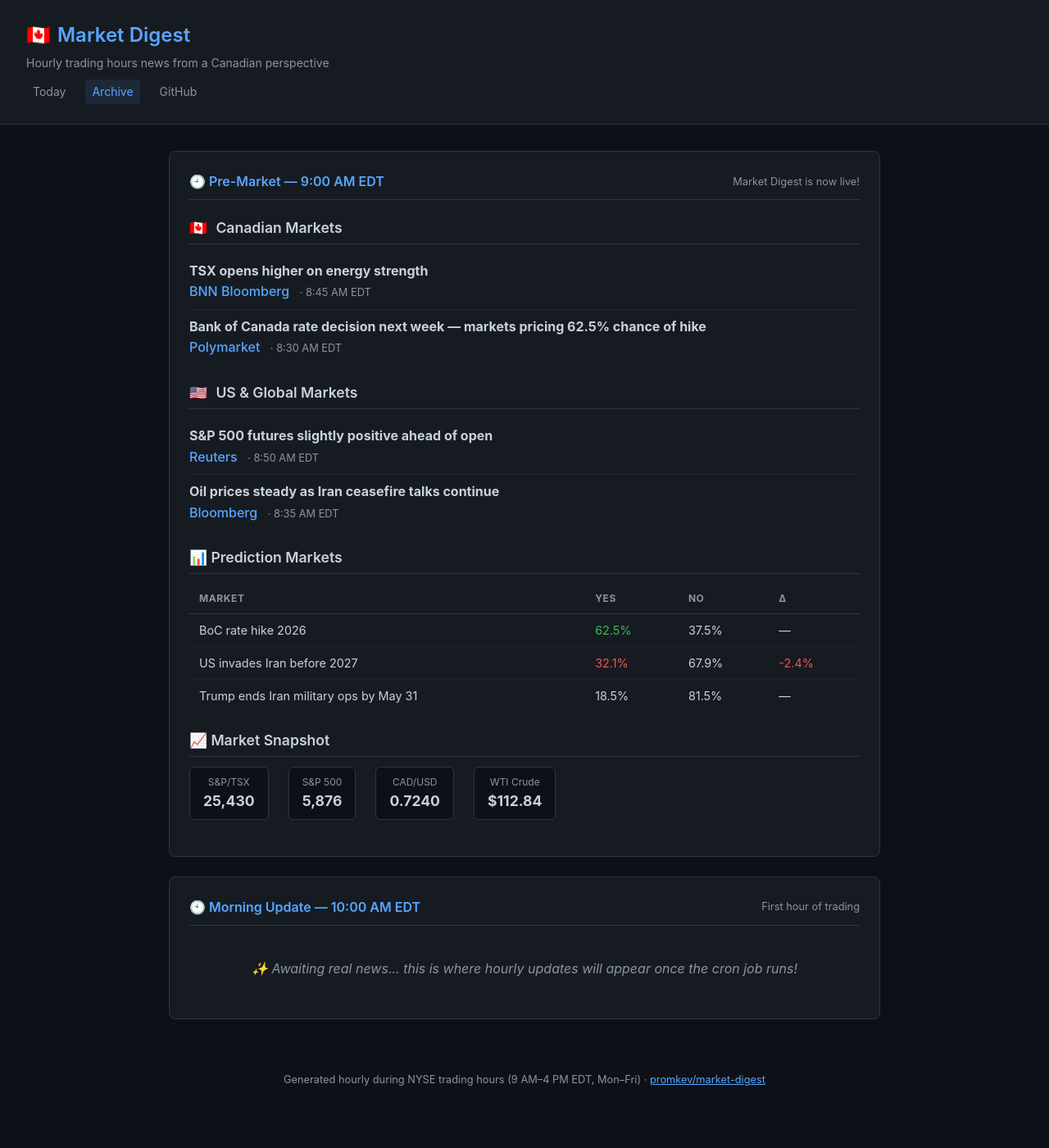
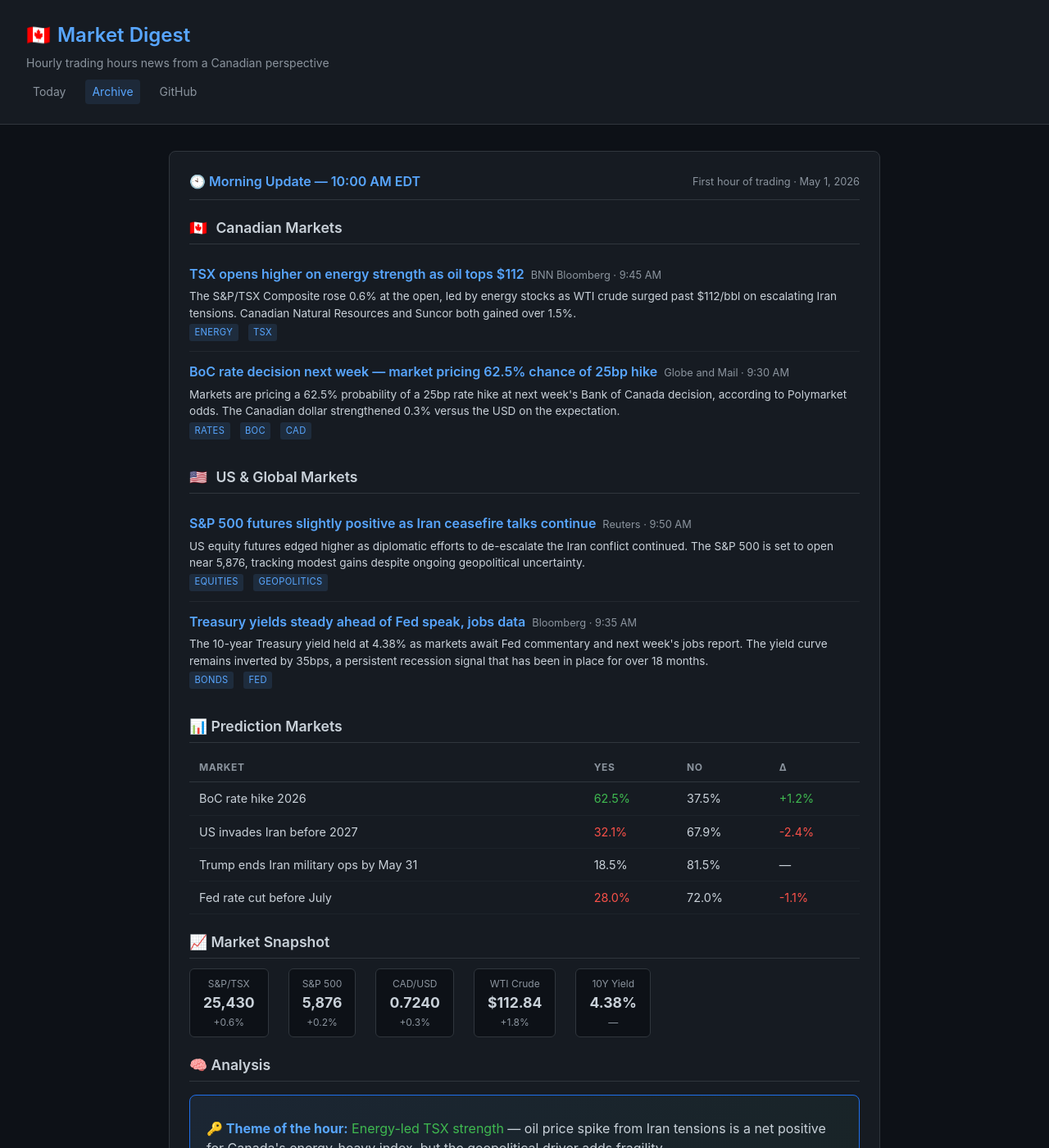
Before and after one commit to promkev/market-digest, a Jekyll site: the page built from archive/2026-05-01.html, in a window 1280 px wide and 1400 px high. Shown: the whole window at 82% size. Built offline with Jekyll 4.4.1, drawn with Linux system fonts in a browser that asks for light colours; some of the changed text lies outside the part shown.

Commit message:
Enhanced template: story summaries, analysis section, tag badges, improved CSS

```diff
--- a/archive/2026-05-01.html
+++ b/archive/2026-05-01.html
@@ -5,35 +5,72 @@
 
 <div class="entry">
   <div class="entry-header">
-    <span class="entry-time">🕘 Pre-Market — 9:00 AM EDT</span>
-    <span class="entry-meta">Market Digest is now live!</span>
+    <span class="entry-time">🕙 Morning Update — 10:00 AM EDT</span>
+    <span class="entry-meta">First hour of trading · May 1, 2026</span>
   </div>
 
   <section>
     <h2><span class="flag">🇨🇦</span> Canadian Markets</h2>
+
     <div class="story">
-      <strong>TSX opens higher on energy strength</strong><br>
-      <a href="https://www.bnnbloomberg.ca" target="_blank">BNN Bloomberg</a>
-      <span class="source">· 8:45 AM EDT</span>
+      <div class="story-title">
+        <a href="https://www.bnnbloomberg.ca" target="_blank">TSX opens higher on energy strength as oil tops $112</a>
+        <span class="source">BNN Bloomberg · 9:45 AM</span>
+      </div>
+      <div class="story-summary">
+        The S&P/TSX Composite rose 0.6% at the open, led by energy stocks as WTI crude surged past $112/bbl on escalating Iran tensions. Canadian Natural Resources and Suncor both gained over 1.5%.
+      </div>
+      <div class="story-meta">
+        <span class="tag">Energy</span>
+        <span class="tag">TSX</span>
+      </div>
     </div>
+
     <div class="story">
-      <strong>Bank of Canada rate decision next week — markets pricing 62.5% chance of hike</strong><br>
-      <a href="https://www.polymarket.com" target="_blank">Polymarket</a>
-      <span class="source">· 8:30 AM EDT</span>
+      <div class="story-title">
+        <a href="https://www.theglobeandmail.com" target="_blank">BoC rate decision next week — market pricing 62.5% chance of 25bp hike</a>
+        <span class="source">Globe and Mail · 9:30 AM</span>
+      </div>
+      <div class="story-summary">
+        Markets are pricing a 62.5% probability of a 25bp rate hike at next week's Bank of Canada decision, according to Polymarket odds. The Canadian dollar strengthened 0.3% versus the USD on the expectation.
+      </div>
+      <div class="story-meta">
+        <span class="tag">Rates</span>
+        <span class="tag">BoC</span>
+        <span class="tag">CAD</span>
+      </div>
     </div>
   </section>
 
   <section>
     <h2><span class="flag">🇺🇸</span> US & Global Markets</h2>
+
     <div class="story">
-      <strong>S&P 500 futures slightly positive ahead of open</strong><br>
-      <a href="https://www.reuters.com" target="_blank">Reuters</a>
-      <span class="source">· 8:50 AM EDT</span>
+      <div class="story-title">
+        <a href="https://www.reuters.com" target="_blank">S&P 500 futures slightly positive as Iran ceasefire talks continue</a>
+        <span class="source">Reuters · 9:50 AM</span>
+      </div>
+      <div class="story-summary">
+        US equity futures edged higher as diplomatic efforts to de-escalate the Iran conflict continued. The S&P 500 is set to open near 5,876, tracking modest gains despite ongoing geopolitical uncertainty.
+      </div>
+      <div class="story-meta">
+        <span class="tag">Equities</span>
+        <span class="tag">Geopolitics</span>
+      </div>
     </div>
+
     <div class="story">
-      <strong>Oil prices steady as Iran ceasefire talks continue</strong><br>
-      <a href="https://www.bloomberg.com" target="_blank">Bloomberg</a>
-      <span class="source">· 8:35 AM EDT</span>
+      <div class="story-title">
+        <a href="https://www.bloomberg.com" target="_blank">Treasury yields steady ahead of Fed speak, jobs data</a>
+        <span class="source">Bloomberg · 9:35 AM</span>
+      </div>
+      <div class="story-summary">
+        The 10-year Treasury yield held at 4.38% as markets await Fed commentary and next week's jobs report. The yield curve remains inverted by 35bps, a persistent recession signal that has been in place for over 18 months.
+      </div>
+      <div class="story-meta">
+        <span class="tag">Bonds</span>
+        <span class="tag">Fed</span>
+      </div>
     </div>
   </section>
 
@@ -41,9 +78,10 @@
     <h2>📊 Prediction Markets</h2>
     <table>
       <tr><th>Market</th><th>Yes</th><th>No</th><th>Δ</th></tr>
-      <tr><td>BoC rate hike 2026</td><td class="up">62.5%</td><td>37.5%</td><td>—</td></tr>
+      <tr><td>BoC rate hike 2026</td><td class="up">62.5%</td><td>37.5%</td><td class="up">+1.2%</td></tr>
       <tr><td>US invades Iran before 2027</td><td class="down">32.1%</td><td>67.9%</td><td class="down">-2.4%</td></tr>
       <tr><td>Trump ends Iran military ops by May 31</td><td>18.5%</td><td>81.5%</td><td>—</td></tr>
+      <tr><td>Fed rate cut before July</td><td class="down">28.0%</td><td>72.0%</td><td class="down">-1.1%</td></tr>
     </table>
   </section>
 
@@ -53,29 +91,46 @@
       <div class="index-item">
         <div class="name">S&P/TSX</div>
         <div class="price">25,430</div>
+        <div class="name">+0.6%</div>
       </div>
       <div class="index-item">
         <div class="name">S&P 500</div>
         <div class="price">5,876</div>
+        <div class="name">+0.2%</div>
       </div>
       <div class="index-item">
         <div class="name">CAD/USD</div>
         <div class="price">0.7240</div>
+        <div class="name">+0.3%</div>
       </div>
       <div class="index-item">
         <div class="name">WTI Crude</div>
         <div class="price">$112.84</div>
+        <div class="name" class="up">+1.8%</div>
+      </div>
+      <div class="index-item">
+        <div class="name">10Y Yield</div>
+        <div class="price">4.38%</div>
+        <div class="name">—</div>
+      </div>
+    </div>
+  </section>
+
+  <section>
+    <h2>🧠 Analysis</h2>
+    <div class="analysis-box">
+      <div class="analysis-line">
+        <span class="key">🔑 Theme of the hour:</span> <span class="positive">Energy-led TSX strength</span> — oil price spike from Iran tensions is a net positive for Canada's energy-heavy index, but the geopolitical driver adds fragility.
+      </div>
+      <div class="analysis-line">
+        <span class="key">🇨🇦 CAD angle:</span> <span class="positive">Loonie strengthening</span> on BoC hike expectations (+0.3%). If next week delivers a hike, CAD could test 0.73. If hold, expect a retrace.
+      </div>
+      <div class="analysis-line">
+        <span class="key">📉 Risk factor:</span> <span class="negative">Yield curve still inverted</span> — 18+ months of inversion is historically a reliable recession signal. Energy gains may be a headfake if demand destruction follows.
+      </div>
+      <div class="analysis-line">
+        <span class="key">🎯 Polymarket signal:</span> <span class="positive">BoC hike odds up</span> (+1.2%) while <span class="negative">Iran invasion odds drop</span> (-2.4%). The market is pricing de-escalation on the geopolitical front but tightening on the monetary side.
       </div>
     </div>
   </section>
 </div>
-
-<div class="entry">
-  <div class="entry-header">
-    <span class="entry-time">🕙 Morning Update — 10:00 AM EDT</span>
-    <span class="entry-meta">First hour of trading</span>
-  </div>
-  <div class="empty-state" style="padding: 1.5rem;">
-    <p style="color: var(--text-secondary); font-style: italic;">✨ Awaiting real news... this is where hourly updates will appear once the cron job runs!</p>
-  </div>
-</div>
--- a/assets/css/main.css
+++ b/assets/css/main.css
@@ -115,30 +115,59 @@
 section h2 .flag { margin-right: 6px; }
 
 .story {
-  padding: 0.5rem 0;
+  padding: 0.75rem 0;
   border-bottom: 1px solid rgba(48, 54, 61, 0.5);
 }
 
 .story:last-child { border-bottom: none; }
 
-.story a {
+.story-title {
+  display: flex;
+  align-items: baseline;
+  gap: 0.5rem;
+  flex-wrap: wrap;
+}
+
+.story-title a {
   color: var(--accent);
   text-decoration: none;
-  font-weight: 500;
+  font-weight: 600;
+  font-size: 1rem;
 }
 
-.story a:hover { text-decoration: underline; }
+.story-title a:hover { text-decoration: underline; }
 
 .story .source {
   color: var(--text-secondary);
   font-size: 0.8rem;
-  margin-left: 0.5rem;
+  white-space: nowrap;
 }
 
-.story .impact {
+.story-summary {
+  color: var(--text);
   font-size: 0.85rem;
+  line-height: 1.5;
+  margin-top: 0.25rem;
+}
+
+.story-meta {
+  display: flex;
+  gap: 0.75rem;
+  align-items: center;
+  margin-top: 0.2rem;
+  font-size: 0.8rem;
   color: var(--text-secondary);
-  margin-top: 0.2rem;
+}
+
+.story-meta .tag {
+  display: inline-block;
+  background: rgba(88, 166, 255, 0.12);
+  color: var(--accent);
+  padding: 0.1rem 0.4rem;
+  border-radius: 3px;
+  font-size: 0.7rem;
+  text-transform: uppercase;
+  letter-spacing: 0.03em;
 }
 
 .odds {
@@ -257,6 +286,40 @@
   font-style: italic;
 }
 
+/* Analysis Section */
+.analysis-box {
+  background: linear-gradient(135deg, rgba(88, 166, 255, 0.08), rgba(63, 185, 80, 0.05));
+  border: 1px solid var(--accent-dim);
+  border-radius: 8px;
+  padding: 1.25rem;
+  margin-top: 1rem;
+}
+
+.analysis-box h2 {
+  border-bottom-color: var(--accent-dim);
+  color: var(--accent);
+  margin-top: 0;
+}
+
+.analysis-line {
+  padding: 0.5rem 0;
+  border-bottom: 1px solid rgba(48, 54, 61, 0.4);
+  line-height: 1.5;
+}
+
+.analysis-line:last-child {
+  border-bottom: none;
+}
+
+.analysis-line .key {
+  font-weight: 700;
+  color: var(--accent);
+}
+
+.analysis-line .positive { color: var(--green); }
+.analysis-line .negative { color: var(--red); }
+.analysis-line .neutral { color: var(--text-secondary); }
+
 /* Tables (Prediction Markets) */
 table {
   width: 100%;
```
